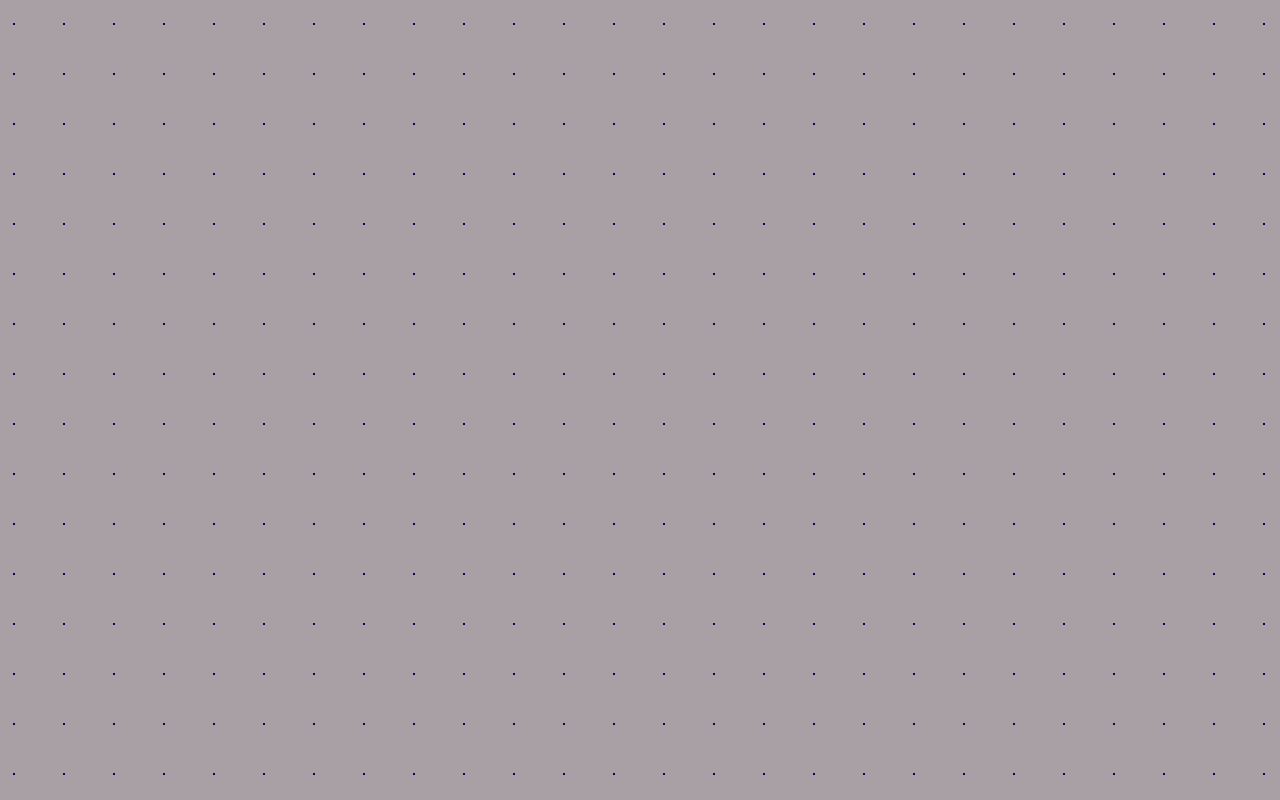
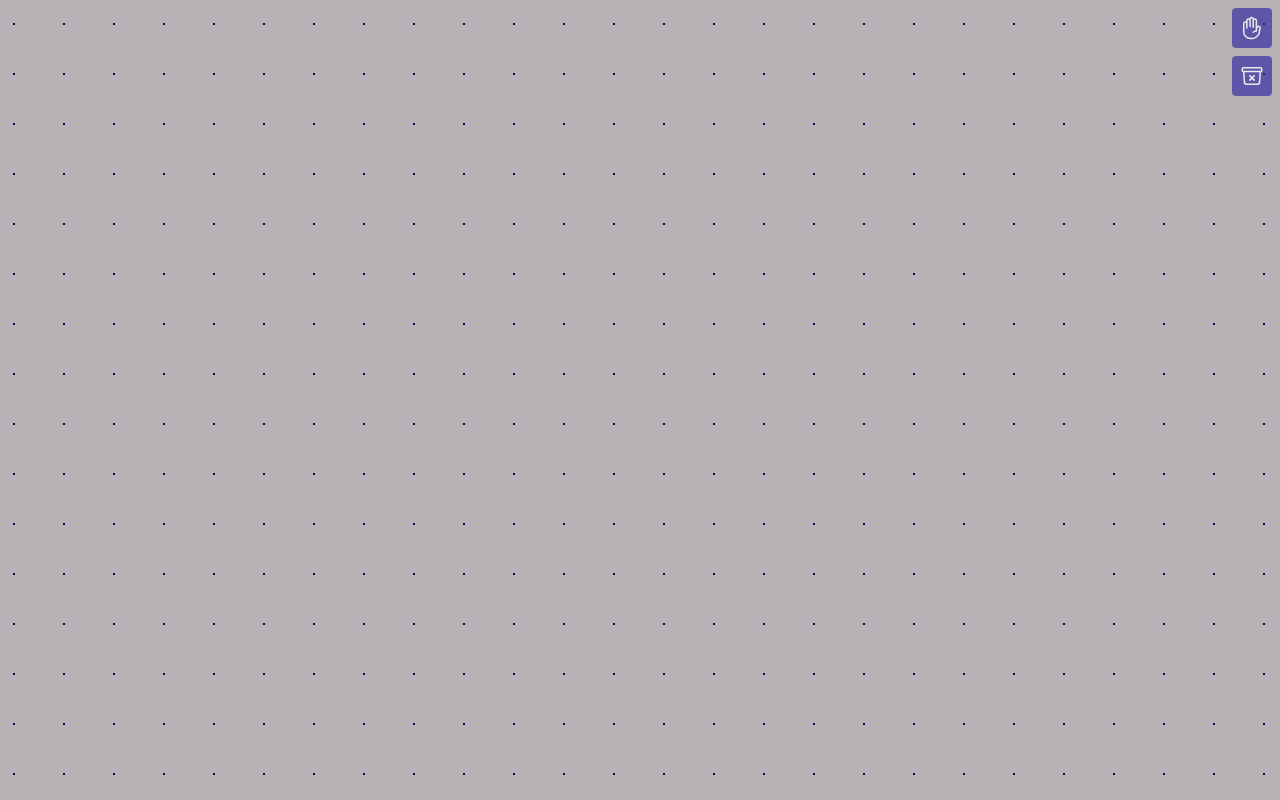
Before and after one commit to bryanmccarthy/imagine, a React (Vite) app: page / in a window 1280 px wide. Built offline with nearby package versions, Linux system fonts and the light colour scheme.

Commit message:
unselect & clear & grab

```diff
--- a/src/App.css
+++ b/src/App.css
@@ -1,5 +1,5 @@
 .App {
-    --dot-bg: #a9a0a6;
+    --dot-bg: #b9b3b7;
     --dot-color: #140051;
     --dot-size: 2px;
     --dot-space: 50px;
--- a/src/App.tsx
+++ b/src/App.tsx
@@ -23,9 +23,10 @@ type Image = {
 function App() {
   const [images, setImages] = useState<Image[]>([])
   const [{ panX, panY }, api] = useSpring(() => ({ panX: 0, panY: 0 }))
-  const mousePosition = useMousePosition() || {x: 0, y: 0}
+  const mousePosition = useMousePosition()
   const maxZIndex = useRef(1)
   const minZIndex = useRef(-1)
+  const [cursorGrabStyle, setCursorGrabStyle] = useState('cursor-grab')
 
   const moveToFront = (id: string) => {
     setImages((prevImages) => {
@@ -49,6 +50,14 @@ function App() {
       })
       return updatedImages
     })
+  }
+
+  const unselectAllImages = () => {
+    setImages((prevImages) => prevImages.map((image) => ({...image, selected: false})))
+  }
+
+  const deleteAllImages = () => {
+    setImages([])
   }
 
   const onDrop = useCallback((acceptedFiles: any) => {
@@ -104,14 +113,19 @@ function App() {
     }
   }, [])
 
+  // Panning gesture
   const bind = useGesture(
     {
       onDrag: ({offset: [dx, dy]}) => {
+        setCursorGrabStyle('cursor-grabbing')
         // Prevent panning when an image is being dragged
         for (let i = 0; i < images.length; i++) {
           if (images[i].dragging) return
         }
         api.start({ panX: dx, panY: dy })
+      },
+      onDragEnd: () => {
+        setCursorGrabStyle('cursor-grab')
       },
     },
   )
@@ -183,7 +197,7 @@ function App() {
 
   return (
     <>
-      <div className="App flex h-[calc(100dvh)]" style={{touchAction: 'none'}} {...getRootProps()} {...bind()}>
+      <div className={`App flex h-[calc(100dvh)] ${cursorGrabStyle}`} style={{touchAction: 'none'}} {...getRootProps()} {...bind()}>
         <input {...getInputProps()} />
 
         {/* debug */}
@@ -218,7 +232,7 @@ function App() {
         {images.filter(image => image.selected).map((image) => (
           <div key={image.id}>
             <button
-              className="absolute flex justify-center items-center cursor-pointer -left-11 w-10 h-10 text-white rounded bg-indigo-500 bg-opacity-70"
+              className="absolute flex justify-center items-center cursor-pointer w-10 h-10 text-white rounded bg-indigo-800 bg-opacity-70"
               style={{
                 left: `${image.x - 42}px`,
                 top: `${image.y}px`,
@@ -233,7 +247,7 @@ function App() {
               <ArrowUpOnSquare />
             </button>
             <button
-              className="absolute flex justify-center items-center cursor-pointer -left-11 w-10 h-10 text-white rounded bg-indigo-500 bg-opacity-70"
+              className="absolute flex justify-center items-center cursor-pointer w-10 h-10 text-white rounded bg-indigo-800 bg-opacity-70"
               style={{
                 left: `${image.x - 42}px`,
                 top: `${image.y + 42}px`,
@@ -247,8 +261,9 @@ function App() {
               >
               <ArrowDownOnSquare />
             </button>
+            {/* Border */}
             <div
-              className="absolute border-2 border-indigo-500 opacity-60 pointer-events-none select-none"
+              className="absolute border-2 border-indigo-800 opacity-70 pointer-events-none select-none"
               style={{
                 left: `${image.x}px`,
                 top: `${image.y}px`,
@@ -260,7 +275,15 @@ function App() {
           </div>
         ))}
         </animated.div>
-
+        {/* Side Controls */}
+        <div className="absolute top-0 right-0 flex flex-col p-2 gap-2">
+          <button className="flex justify-center items-center w-10 h-10 text-white bg-indigo-800 opacity-70 rounded" onClick={() => unselectAllImages()}>
+            <HandRaised />
+          </button>
+          <button className="flex justify-center items-center w-10 h-10 text-white bg-indigo-800 opacity-70 rounded" onClick={() => deleteAllImages()}>
+            <ArchiveBox />
+          </button>
+        </div>
       </div>
     </>
   )
@@ -339,7 +362,7 @@ function ImageComponent({image, onImageDrag, onImageDragEnd, onSelect, onResize}
       {image.selected && (
         <div
           {...resizeBind()}
-          className="absolute -bottom-0.5 -right-0.5 w-2 h-2 bg-indigo-500 cursor-nwse-resize rounded-sm select-none touch-none"
+          className="absolute -bottom-0.5 -right-0.5 w-2 h-2 bg-indigo-600 cursor-nwse-resize rounded-sm select-none touch-none"
           onMouseDown={handleMouseDown}
         ></div>
       )}
@@ -351,7 +374,6 @@ function ImageComponent({image, onImageDrag, onImageDragEnd, onSelect, onResize}
           width: `${image.width * image.scale}px`,
           height: `${image.height * image.scale}px`,
           cursor: image.selected ? 'move' : 'default',
-          border: image.selected ? '2px solid black' : 'none',
           userSelect: 'none',
         }}
         className="object-cover shadow-lg"
@@ -398,4 +420,20 @@ const ArrowDownOnSquare = () => {
   )
 }
 
+const HandRaised = () => {
+  return (
+    <svg xmlns="http://www.w3.org/2000/svg" fill="none" viewBox="0 0 24 24" strokeWidth={1.5} stroke="currentColor" className="size-6">
+      <path strokeLinecap="round" strokeLinejoin="round" d="M10.05 4.575a1.575 1.575 0 1 0-3.15 0v3m3.15-3v-1.5a1.575 1.575 0 0 1 3.15 0v1.5m-3.15 0 .075 5.925m3.075.75V4.575m0 0a1.575 1.575 0 0 1 3.15 0V15M6.9 7.575a1.575 1.575 0 1 0-3.15 0v8.175a6.75 6.75 0 0 0 6.75 6.75h2.018a5.25 5.25 0 0 0 3.712-1.538l1.732-1.732a5.25 5.25 0 0 0 1.538-3.712l.003-2.024a.668.668 0 0 1 .198-.471 1.575 1.575 0 1 0-2.228-2.228 3.818 3.818 0 0 0-1.12 2.687M6.9 7.575V12m6.27 4.318A4.49 4.49 0 0 1 16.35 15m.002 0h-.002" />
+    </svg>
+  )
+}
+
+const ArchiveBox = () => {
+  return (
+    <svg xmlns="http://www.w3.org/2000/svg" fill="none" viewBox="0 0 24 24" strokeWidth={1.5} stroke="currentColor" className="size-6">
+      <path strokeLinecap="round" strokeLinejoin="round" d="m20.25 7.5-.625 10.632a2.25 2.25 0 0 1-2.247 2.118H6.622a2.25 2.25 0 0 1-2.247-2.118L3.75 7.5m6 4.125 2.25 2.25m0 0 2.25 2.25M12 13.875l2.25-2.25M12 13.875l-2.25 2.25M3.375 7.5h17.25c.621 0 1.125-.504 1.125-1.125v-1.5c0-.621-.504-1.125-1.125-1.125H3.375c-.621 0-1.125.504-1.125 1.125v1.5c0 .621.504 1.125 1.125 1.125Z" />
+    </svg>
+  )
+}
+
 export default App
```
Also changed, not shown: 1 other file (tests, documents, lock files or other folders).
